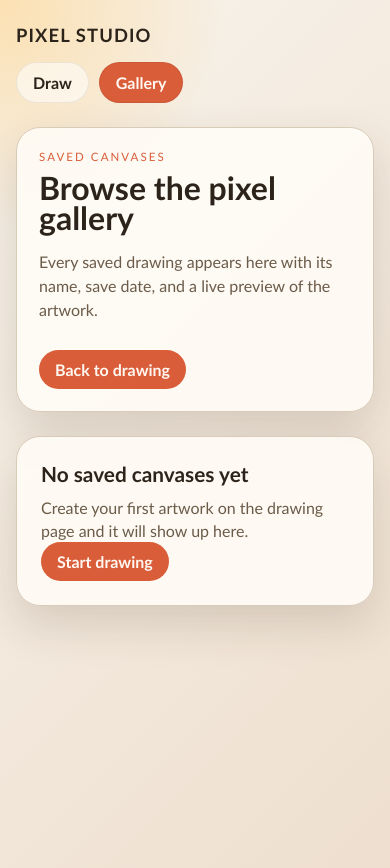
After one commit to prince-chhirolya/openai-codex-projects-for-agentic-coding, a Flask app: page /gallery in a window 390 px wide. The commit adds this page. Run offline with Flask 3, Linux system fonts and the light colour scheme.

Commit message:
feat(ui): implement gallery view and navigation
Add a new gallery feature to browse saved pixel art canvases.

- Create `GET /gallery` route to retrieve all saved artworks.
- Implement `list_canvases` in `canvas_service.py` to fetch canvases ordered by date.
- Add `gallery.html` template with a responsive grid layout for canvas cards.
- Implement `gallery.js` to render visual previews using HTML5 Canvas.
- Add a shared navigation bar to `index.html` for switching between Draw and Gallery modes.
- Update `styles.css` with new layout components for the topbar and gallery grid.
- Update `README.md` to document the new gallery functionality and project progression.

```diff
--- a/routes/canvas.py
+++ b/routes/canvas.py
@@ -6,6 +6,7 @@ from services.canvas_service import (
     GRID_SIZE,
     ValidationError,
     create_canvas,
+    list_canvases,
 )
 
 
@@ -20,6 +21,11 @@ def index():
         default_color=DEFAULT_COLOR,
         grid_size=GRID_SIZE,
     )
+
+
+@canvas_bp.route("/gallery")
+def gallery():
+    return render_template("gallery.html", canvases=list_canvases())
 
 
 @canvas_bp.route("/canvases", methods=["POST"])
--- a/services/canvas_service.py
+++ b/services/canvas_service.py
@@ -58,3 +58,7 @@ def create_canvas(name, pixel_data):
     db.session.add(canvas)
     db.session.commit()
     return canvas
+
+
+def list_canvases():
+    return Canvas.query.order_by(Canvas.created_at.desc()).all()
--- /dev/null
+++ b/static/gallery.js
@@ -0,0 +1,26 @@
+const previewCanvases = document.querySelectorAll(".gallery-preview");
+
+function drawPreview(previewCanvas) {
+  const pixels = JSON.parse(previewCanvas.dataset.pixelData || "[]");
+  const gridSize = pixels.length;
+  if (!gridSize) {
+    return;
+  }
+
+  const context = previewCanvas.getContext("2d");
+  const cellSize = previewCanvas.width / gridSize;
+
+  context.imageSmoothingEnabled = false;
+  context.clearRect(0, 0, previewCanvas.width, previewCanvas.height);
+
+  for (let row = 0; row < gridSize; row += 1) {
+    for (let column = 0; column < gridSize; column += 1) {
+      context.fillStyle = pixels[row][column];
+      context.fillRect(column * cellSize, row * cellSize, cellSize, cellSize);
+    }
+  }
+}
+
+for (const previewCanvas of previewCanvases) {
+  drawPreview(previewCanvas);
+}
--- a/static/styles.css
+++ b/static/styles.css
@@ -22,8 +22,68 @@ body {
   font-family: "Trebuchet MS", "Gill Sans", sans-serif;
   color: var(--text);
   background:
-    radial-gradient(circle at top left, rgba(255, 201, 107, 0.45), transparent 24%),
+    radial-gradient(
+      circle at top left,
+      rgba(255, 201, 107, 0.45),
+      transparent 24%
+    ),
     linear-gradient(135deg, #f8f3eb 0%, #eedfcf 100%);
+}
+
+.topbar {
+  width: min(1120px, calc(100% - 32px));
+  margin: 24px auto 0;
+  display: flex;
+  justify-content: space-between;
+  align-items: center;
+  gap: 16px;
+}
+
+.brand {
+  color: var(--text);
+  font-size: 1.15rem;
+  font-weight: 800;
+  letter-spacing: 0.06em;
+  text-transform: uppercase;
+  text-decoration: none;
+}
+
+.nav-links {
+  display: flex;
+  gap: 10px;
+  flex-wrap: wrap;
+}
+
+.nav-link,
+.back-link {
+  display: inline-flex;
+  align-items: center;
+  justify-content: center;
+  border-radius: 999px;
+  padding: 10px 16px;
+  text-decoration: none;
+  font-weight: 700;
+  transition:
+    background 120ms ease,
+    color 120ms ease,
+    transform 120ms ease;
+}
+
+.nav-link {
+  color: var(--text);
+  background: rgba(255, 255, 255, 0.55);
+  border: 1px solid rgba(44, 36, 27, 0.08);
+}
+
+.nav-link:hover,
+.back-link:hover {
+  transform: translateY(-1px);
+}
+
+.nav-link.active,
+.back-link {
+  background: var(--accent);
+  color: #fff8f2;
 }
 
 .layout {
@@ -98,7 +158,9 @@ h1 {
   font: inherit;
   font-weight: 700;
   cursor: pointer;
-  transition: background 120ms ease, transform 120ms ease;
+  transition:
+    background 120ms ease,
+    transform 120ms ease;
 }
 
 .save-form button:hover {
@@ -131,7 +193,9 @@ h1 {
   background: var(--swatch-color);
   cursor: pointer;
   box-shadow: inset 0 0 0 1px rgba(44, 36, 27, 0.12);
-  transition: transform 120ms ease, border-color 120ms ease;
+  transition:
+    transform 120ms ease,
+    border-color 120ms ease;
 }
 
 .palette-swatch:hover,
@@ -164,6 +228,57 @@ h1 {
   justify-content: center;
 }
 
+.gallery-layout {
+  width: min(1120px, calc(100% - 32px));
+  margin: 24px auto 32px;
+  display: grid;
+  gap: 24px;
+}
+
+.gallery-hero {
+  padding: 28px;
+}
+
+.gallery-grid {
+  display: grid;
+  grid-template-columns: repeat(auto-fit, minmax(240px, 1fr));
+  gap: 20px;
+}
+
+.gallery-card {
+  overflow: hidden;
+}
+
+.gallery-preview {
+  width: 100%;
+  display: block;
+  aspect-ratio: 1 / 1;
+  background: #ffffff;
+  border-bottom: 1px solid rgba(44, 36, 27, 0.1);
+  image-rendering: pixelated;
+}
+
+.gallery-card-body {
+  padding: 18px 18px 20px;
+}
+
+.gallery-card-body h2,
+.gallery-empty h2 {
+  margin: 0 0 10px;
+  font-size: 1.3rem;
+}
+
+.gallery-date,
+.gallery-empty p {
+  margin: 0;
+  color: var(--muted);
+  line-height: 1.45;
+}
+
+.gallery-empty {
+  padding: 24px;
+}
+
 #pixel-canvas {
   width: min(100%, 576px);
   height: auto;
@@ -176,12 +291,18 @@ h1 {
 }
 
 @media (max-width: 900px) {
+  .topbar {
+    align-items: flex-start;
+    flex-direction: column;
+  }
+
   .layout {
     grid-template-columns: 1fr;
   }
 
   .intro,
-  .canvas-panel {
+  .canvas-panel,
+  .gallery-hero {
     padding: 22px;
   }
 }
--- /dev/null
+++ b/templates/gallery.html
@@ -0,0 +1,68 @@
+<!doctype html>
+<html lang="en">
+  <head>
+    <meta charset="utf-8" />
+    <meta name="viewport" content="width=device-width, initial-scale=1" />
+    <title>Gallery | Pixel Art Canvas</title>
+    <link
+      rel="stylesheet"
+      href="{{ url_for('static', filename='styles.css') }}"
+    />
+  </head>
+  <body>
+    <header class="topbar">
+      <a class="brand" href="{{ url_for('canvas.index') }}">Pixel Studio</a>
+      <nav class="nav-links" aria-label="Primary">
+        <a class="nav-link" href="{{ url_for('canvas.index') }}">Draw</a>
+        <a class="nav-link active" href="{{ url_for('canvas.gallery') }}"
+          >Gallery</a
+        >
+      </nav>
+    </header>
+    <main class="gallery-layout">
+      <section class="panel gallery-hero">
+        <p class="eyebrow">Saved Canvases</p>
+        <h1>Browse the pixel gallery</h1>
+        <p class="lede">
+          Every saved drawing appears here with its name, save date, and a live
+          preview of the artwork.
+        </p>
+        <a class="back-link" href="{{ url_for('canvas.index') }}"
+          >Back to drawing</a
+        >
+      </section>
+
+      <section class="gallery-grid" aria-label="Saved canvases">
+        {% if canvases %} {% for canvas in canvases %}
+        <article class="panel gallery-card">
+          <canvas
+            class="gallery-preview"
+            width="192"
+            height="192"
+            data-pixel-data="{{ canvas.pixel_data | tojson }}"
+            aria-label="Preview of {{ canvas.name }}"
+          ></canvas>
+          <div class="gallery-card-body">
+            <h2>{{ canvas.name }}</h2>
+            <p class="gallery-date">
+              Saved {{ canvas.created_at.strftime("%B %d, %Y at %I:%M %p") }}
+            </p>
+          </div>
+        </article>
+        {% endfor %} {% else %}
+        <article class="panel gallery-empty">
+          <h2>No saved canvases yet</h2>
+          <p>
+            Create your first artwork on the drawing page and it will show up
+            here.
+          </p>
+          <a class="back-link" href="{{ url_for('canvas.index') }}"
+            >Start drawing</a
+          >
+        </article>
+        {% endif %}
+      </section>
+    </main>
+    <script src="{{ url_for('static', filename='gallery.js') }}"></script>
+  </body>
+</html>
```
Also changed, not shown: templates/index.html (+7 -0 lines), README.md.
